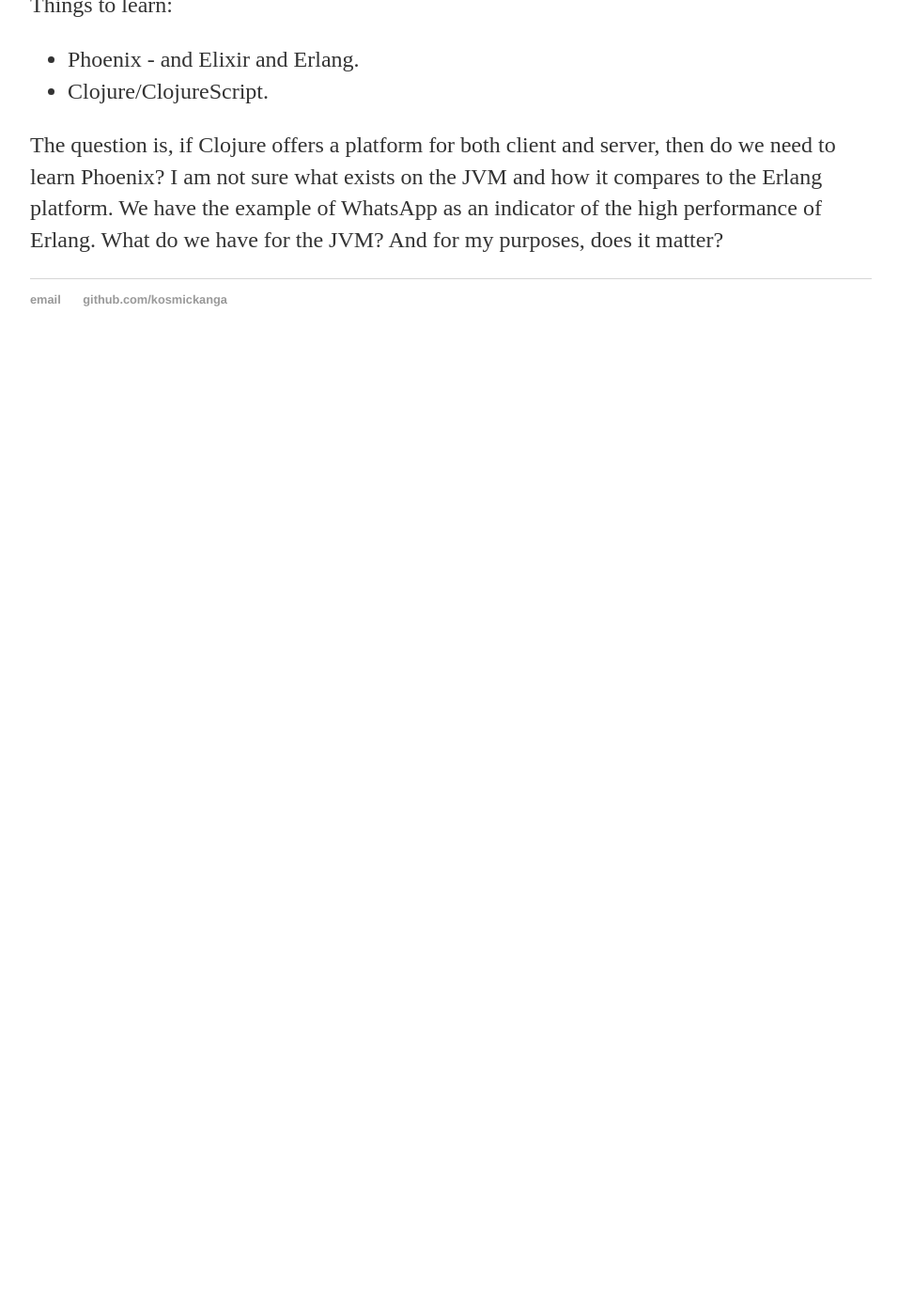
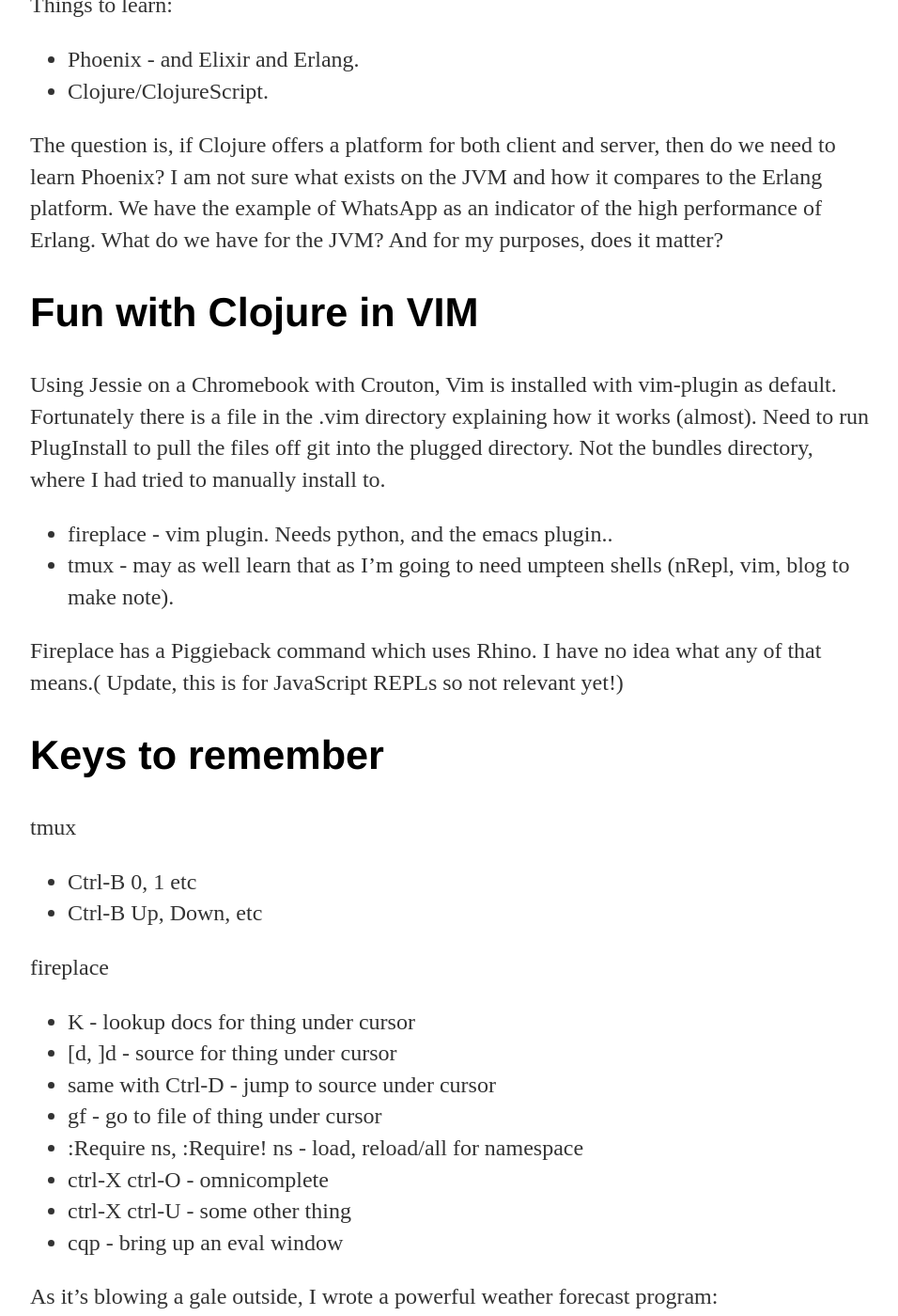
Before and after one commit to kosmickanga/kosmickanga.github.io, a Jekyll site: the page built from _posts/2016-11-19-more-notes.md, in a window 1280 px wide and 1400 px high, scrolled down 270 px. Shown: the whole window at 94% size, without its empty margins (160-1116 px from the left). Built offline with Jekyll 4.4.1, drawn with Linux system fonts in a browser that asks for light colours; before the commit the page ends 900 px from its top, so only the background shows below that; some of the changed text lies outside the part shown.

Commit message:
added some code

```diff
--- a/_posts/2016-11-19-more-notes.md
+++ b/_posts/2016-11-19-more-notes.md
@@ -11,3 +11,45 @@
 
 The question is, if Clojure offers a platform for both client and server, then do we need to learn Phoenix? I am not sure what exists on the JVM and how it compares to the Erlang platform.
 We have the example of WhatsApp as an indicator of the high performance of Erlang. What do we have for the JVM? And for my purposes, does it matter?
+
+Fun with Clojure in VIM
+-----------------------
+Using Jessie on a Chromebook with Crouton, Vim is installed with vim-plugin as default. Fortunately there is a file in the .vim directory explaining how it works (almost). Need to run PlugInstall to pull the files off git into the plugged directory. Not the bundles directory, where I had tried to manually install to.
+
+* fireplace - vim plugin. Needs python, and the emacs plugin..
+* tmux - may as well learn that as I'm going to need umpteen shells (nRepl, vim, blog to make note).
+
+Fireplace has a Piggieback command which uses Rhino. I have no idea what any of that means.( Update, this is for JavaScript REPLs so not relevant yet!)
+
+Keys to remember
+----------------
+tmux
+* Ctrl-B 0, 1 etc
+* Ctrl-B Up, Down, etc
+
+fireplace
+* K - lookup docs for thing under cursor
+* [d, ]d - source for thing under cursor
+* same with Ctrl-D - jump to source under cursor
+* gf - go to file of thing under cursor
+* :Require ns, :Require! ns - load, reload/all for namespace
+* ctrl-X ctrl-O - omnicomplete
+* ctrl-X ctrl-U - some other thing
+* cqp - bring up an eval window
+
+As it's blowing a gale outside, I wrote a powerful weather forecast program:
+
+~~~ clojure
+
+(defn weather-forecast []
+  {:temp (- 5 (rand 20))
+   :wind (rand 60)
+   :direction (rand-nth [:sw :se :nw :ne :n :w :e :s])
+   :outlook (rand-nth [:rain :drizzle :hail :fog :showers :stormy])})
+
+(defn foo
+  "I don't do a whole lot."
+  [x]
+  (println x "Hello, here is the forecast:")
+   println (weather-forecast))
+~~~
```
